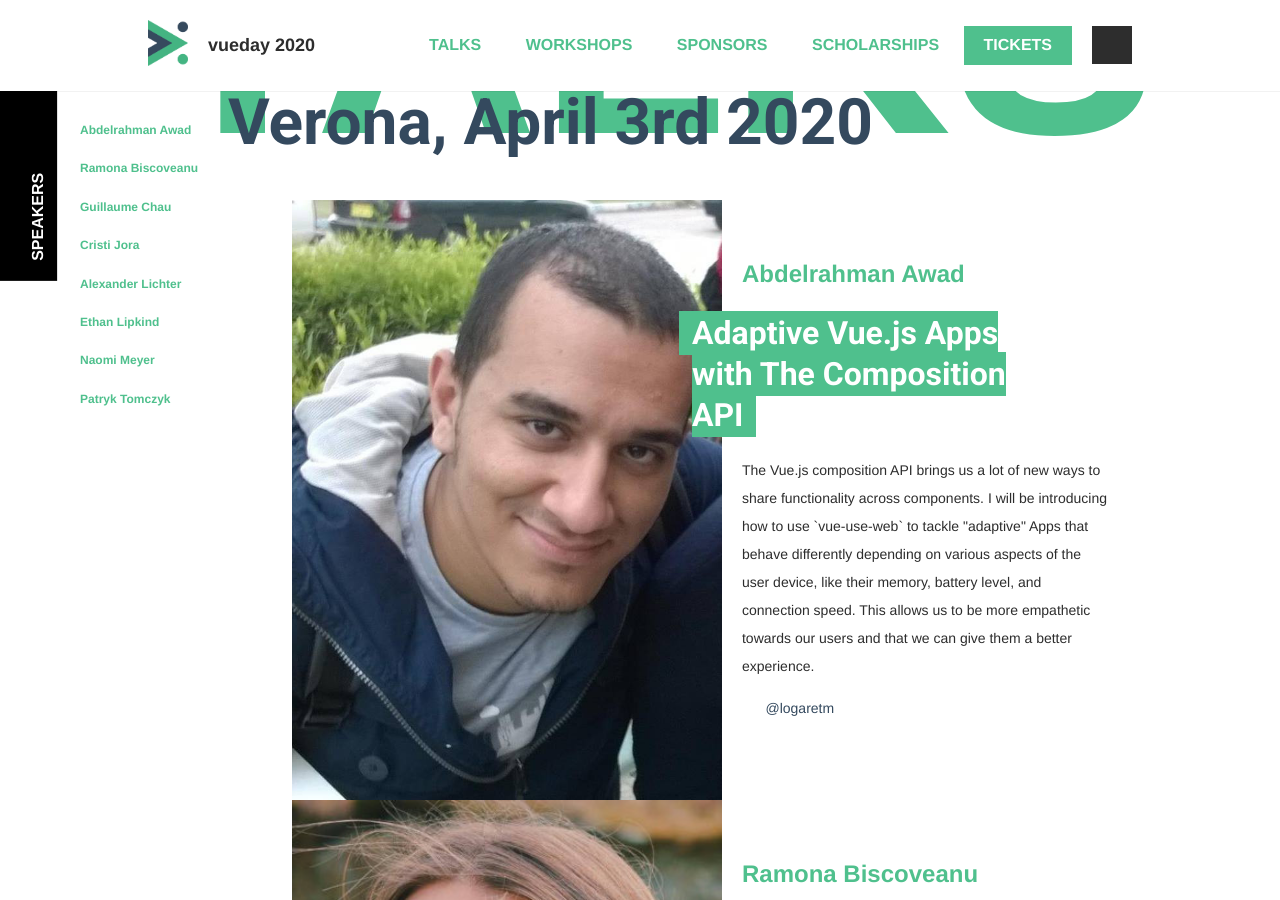
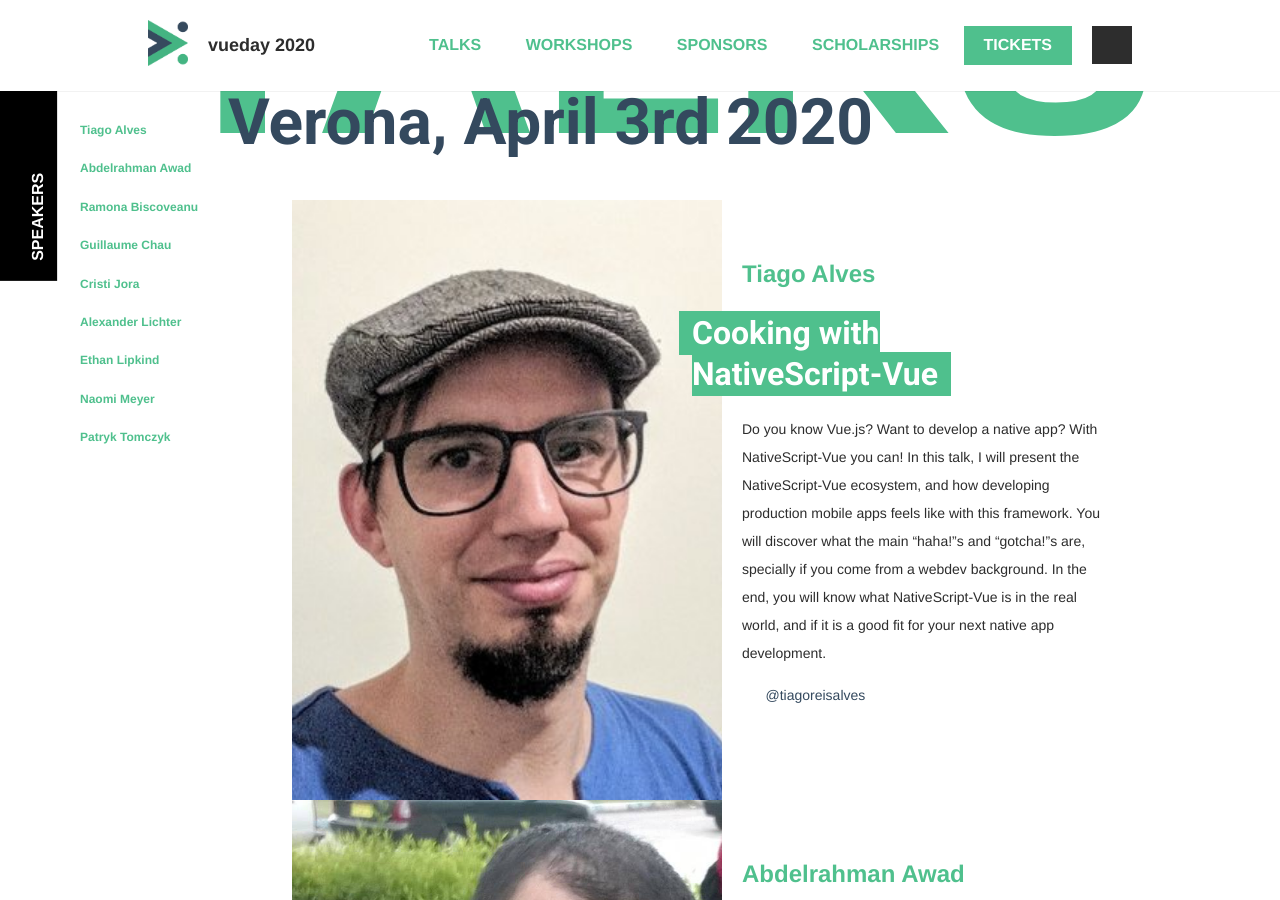
Before and after one commit to giuliatosato/2020.vueday.it, a Jekyll site: the page built from talks.html, in a window 1280 px wide and 900 px high, scrolled down 209 px. Built offline with Jekyll 4.4.1, drawn with Linux system fonts in a browser that asks for light colours; some web fonts are replaced; comment, search, counter and statistics services are not loaded.

Commit message:
Add Tiago

```diff
--- a/_data/speakers.yml
+++ b/_data/speakers.yml
@@ -2,7 +2,16 @@
 # img/conf-name/speaker/file.jpg
 # description is actually the company the speaker is working for
 list:
-
+  -
+    id: tiago-alves
+    description: >
+      Over the last 15 years in the development business, Tiago did a bit of everything until finally landing in the
+      soft arms of Vue.js. He is very excited with the possibility of using Vue with NativeScript and so he has been
+      helping with the nativescript-vue community effort for some time. Currently working for IRC.com.
+    image: tiago-alves.jpg
+    first_name: Tiago
+    last_name: Alves
+    twitter: tiagoreisalves
   -
     id: abdelrahman-awad
     description: >
--- a/_data/talks.yml
+++ b/_data/talks.yml
@@ -1,3 +1,12 @@
+-
+  speaker_id: tiago-alves
+  title: Cooking with NativeScript-Vue
+  extract: >
+    Do you know Vue.js? Want to develop a native app? With NativeScript-Vue you can! In this talk, I will present the
+    NativeScript-Vue ecosystem, and how developing production mobile apps feels like with this framework. You will
+    discover what the main “haha!”s and “gotcha!”s are, specially if you come from a webdev background. In the end,
+    you will know what NativeScript-Vue is in the real world, and if it is a good fit for your next native app
+    development.
 -
   speaker_id: abdelrahman-awad
   title: Adaptive Vue.js Apps with The Composition API
```
Also changed, not shown: img/vueday/speaker/tiago-alves.jpg (added).
